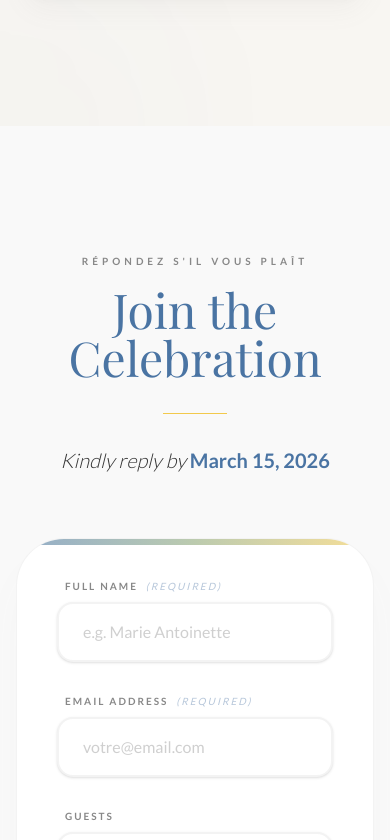
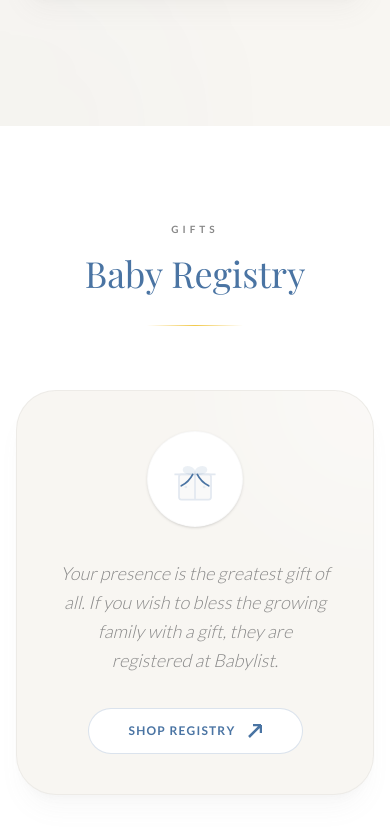
Before and after one commit to g4mm4p4nd4/BabySprinkle, a React (Vite) app: page / in a window 390 px wide. Shown: the part 4384-5224 px from the top of the page. Built offline with nearby package versions, Linux system fonts and the light colour scheme; a web font is replaced by a local one.

Commit message:
feat: add baby registry section and set up initial application layout with sticky navigation.

```diff
--- a/src/App.jsx
+++ b/src/App.jsx
@@ -2,6 +2,7 @@ import Hero from './components/Hero'
 import Details from './components/Details'
 import Activities from './components/Activities'
 import RSVPForm from './components/RSVPForm'
+import Registry from './components/Registry'
 import Footer from './components/Footer'
 import { useEffect, useState } from 'react'
 
@@ -41,6 +42,7 @@ function App() {
         <Hero />
         <Details />
         <Activities />
+        <Registry />
         <RSVPForm />
       </main>
 
--- /dev/null
+++ b/src/components/Registry.jsx
@@ -0,0 +1,86 @@
+import { motion } from 'framer-motion'
+
+const GiftIcon = () => (
+    <motion.svg
+        width="64" height="64" viewBox="0 0 56 56" fill="none"
+        whileHover={{ rotate: [-2, 2, -2] }}
+        transition={{ duration: 0.5 }}
+    >
+        <rect x="14" y="24" width="28" height="22" rx="2" fill="#F9F9F9" stroke="#E2E8F0" strokeWidth="1.5" />
+        <path d="M10 24 L46 24" stroke="#E2E8F0" strokeWidth="1.5" />
+        <path d="M28 24 L28 46" stroke="#E2E8F0" strokeWidth="1.5" />
+        {/* Bow loops */}
+        <path d="M28 24 C 28 16, 18 16, 18 20 C 18 24, 28 24, 28 24 Z" fill="#4A74A3" opacity="0.1" stroke="#4A74A3" strokeWidth="1.5" strokeLinejoin="round" />
+        <path d="M28 24 C 28 16, 38 16, 38 20 C 38 24, 28 24, 28 24 Z" fill="#4A74A3" opacity="0.1" stroke="#4A74A3" strokeWidth="1.5" strokeLinejoin="round" />
+        {/* Bow tails */}
+        <path d="M26 24 C 24 28, 20 32, 16 34" stroke="#4A74A3" strokeWidth="1.5" strokeLinecap="round" />
+        <path d="M30 24 C 32 28, 36 32, 40 34" stroke="#4A74A3" strokeWidth="1.5" strokeLinecap="round" />
+        {/* Subtle texture dots */}
+        <circle cx="20" cy="35" r="1.2" fill="#4A74A3" opacity="0.1" />
+        <circle cx="36" cy="35" r="1.2" fill="#4A74A3" opacity="0.1" />
+    </motion.svg>
+)
+
+export default function Registry() {
+    const containerVariants = {
+        hidden: { opacity: 0 },
+        visible: {
+            opacity: 1,
+            transition: { staggerChildren: 0.3 }
+        }
+    }
+
+    const cardVariants = {
+        hidden: { opacity: 0, y: 30 },
+        visible: {
+            opacity: 1,
+            y: 0,
+            transition: { duration: 0.8, ease: "easeOut" }
+        }
+    }
+
+    return (
+        <section id="registry" className="py-24 px-4 bg-white relative">
+            <motion.div
+                variants={containerVariants}
+                initial="hidden"
+                whileInView="visible"
+                viewport={{ once: true, margin: "-100px" }}
+                className="max-w-4xl mx-auto"
+            >
+                <motion.div variants={cardVariants} className="text-center mb-16">
+                    <p className="text-[10px] uppercase tracking-[0.4em] text-sketch-gray mb-4 font-bold">Gifts</p>
+                    <h2 className="font-playfair text-4xl md:text-5xl text-beret-blue">Baby Registry</h2>
+                    <div className="mt-8 mx-auto w-24 h-px bg-gradient-to-r from-transparent via-warm-gold to-transparent" />
+                </motion.div>
+
+                <motion.div variants={cardVariants} className="max-w-2xl mx-auto">
+                    <div className="bg-[#f8f6f2] rounded-[2.5rem] p-10 md:p-14 shadow-xl shadow-sketch-gray/5 border border-sketch-gray/10 hover:shadow-2xl hover:shadow-beret-blue/5 transition-all duration-700 h-full flex flex-col items-center text-center group relative overflow-hidden">
+                        {/* Decorative background elements */}
+                        <div className="absolute top-0 right-0 w-64 h-64 bg-white/40 rounded-full blur-[80px] group-hover:bg-beret-blue/5 transition-colors duration-700 translate-x-1/2 -translate-y-1/2" />
+
+                        <div className="w-24 h-24 rounded-full bg-white flex items-center justify-center mb-8 shadow-sm group-hover:scale-110 transition-transform duration-500 z-10 border border-sketch-gray/5">
+                            <GiftIcon />
+                        </div>
+
+                        <p className="text-sketch-gray leading-relaxed text-lg font-light italic mb-8 z-10">
+                            Your presence is the greatest gift of all. If you wish to bless the growing family with a gift, they are registered at Babylist.
+                        </p>
+
+                        <a
+                            href="https://my.babylist.com/victoria-pandapenguin"
+                            target="_blank"
+                            rel="noopener noreferrer"
+                            className="z-10 bg-white text-beret-blue border border-beret-blue/20 px-10 py-3.5 rounded-full font-bold text-xs tracking-widest uppercase hover:bg-beret-blue hover:text-white hover:border-beret-blue hover:shadow-xl hover:shadow-beret-blue/20 transition-all duration-500 transform group-hover:-translate-y-1 flex items-center justify-center gap-3"
+                        >
+                            Shop Registry
+                            <svg width="14" height="14" viewBox="0 0 14 14" fill="none" stroke="currentColor" strokeWidth="2.5" className="transition-transform duration-300 group-hover:translate-x-1">
+                                <path d="M1 13L13 1M13 1H5M13 1V9" />
+                            </svg>
+                        </a>
+                    </div>
+                </motion.div>
+            </motion.div>
+        </section>
+    )
+}
```
